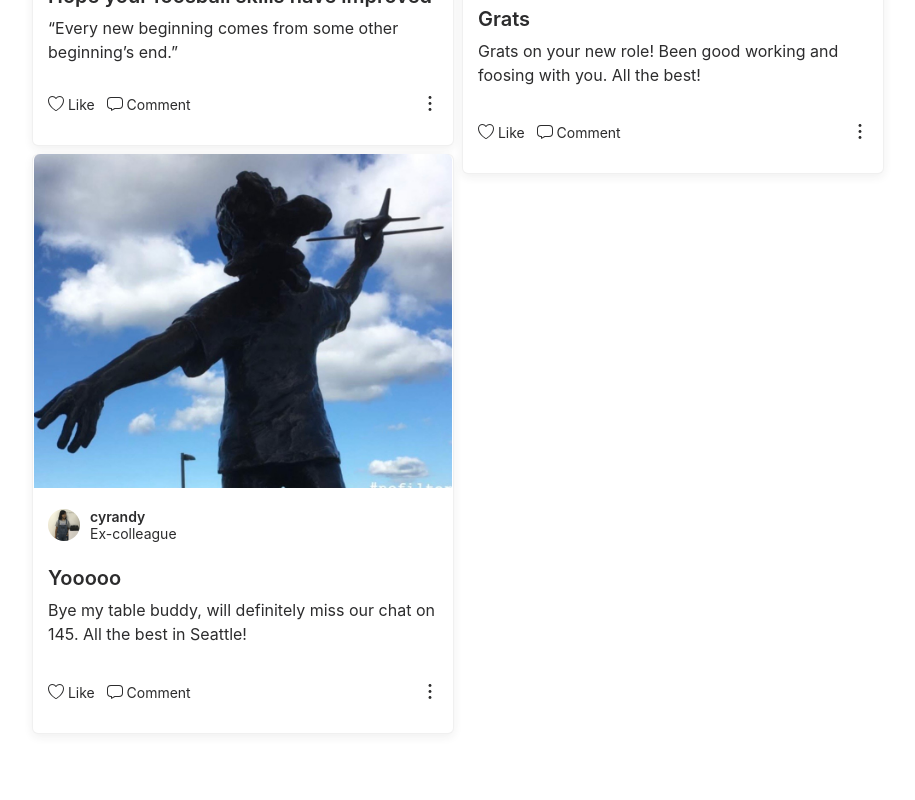
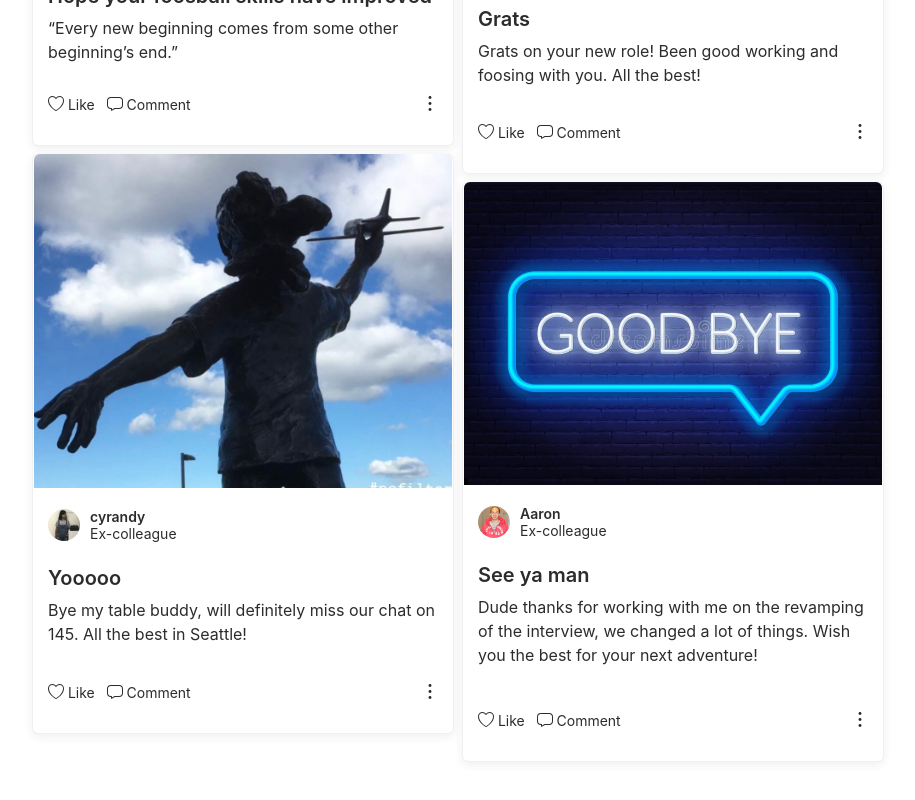
Before and after one commit to yijunn/byebyeyh, a React (Create React App) app: page / in a window 1280 px wide. Shown: the part 3738-4538 px from the top of the page, without its empty margins (332-1247 px from the left). Built offline with nearby package versions, Linux system fonts and the light colour scheme.

Commit message:
Added my message

```diff
--- a/src/messages.js
+++ b/src/messages.js
@@ -108,4 +108,11 @@ export const messages = [
     coverImg: "./cyrandycover.jpg",
     profileImg: "./cyrandyprofile.png",
   },
+  {
+    title: "See ya man",
+    name: "Aaron",
+    msg: "Dude thanks for working with me on the revamping of the interview, we changed a lot of things. Wish you the best for your next adventure!",
+    coverImg: "./aaronlamcover.jpg",
+    profileImg: "./aaronlamprofile.jpeg",
+  },
 ];
```
Also changed, not shown: public/aaronlamcover.jpg (added), public/aaronlamprofile.jpeg (added).
